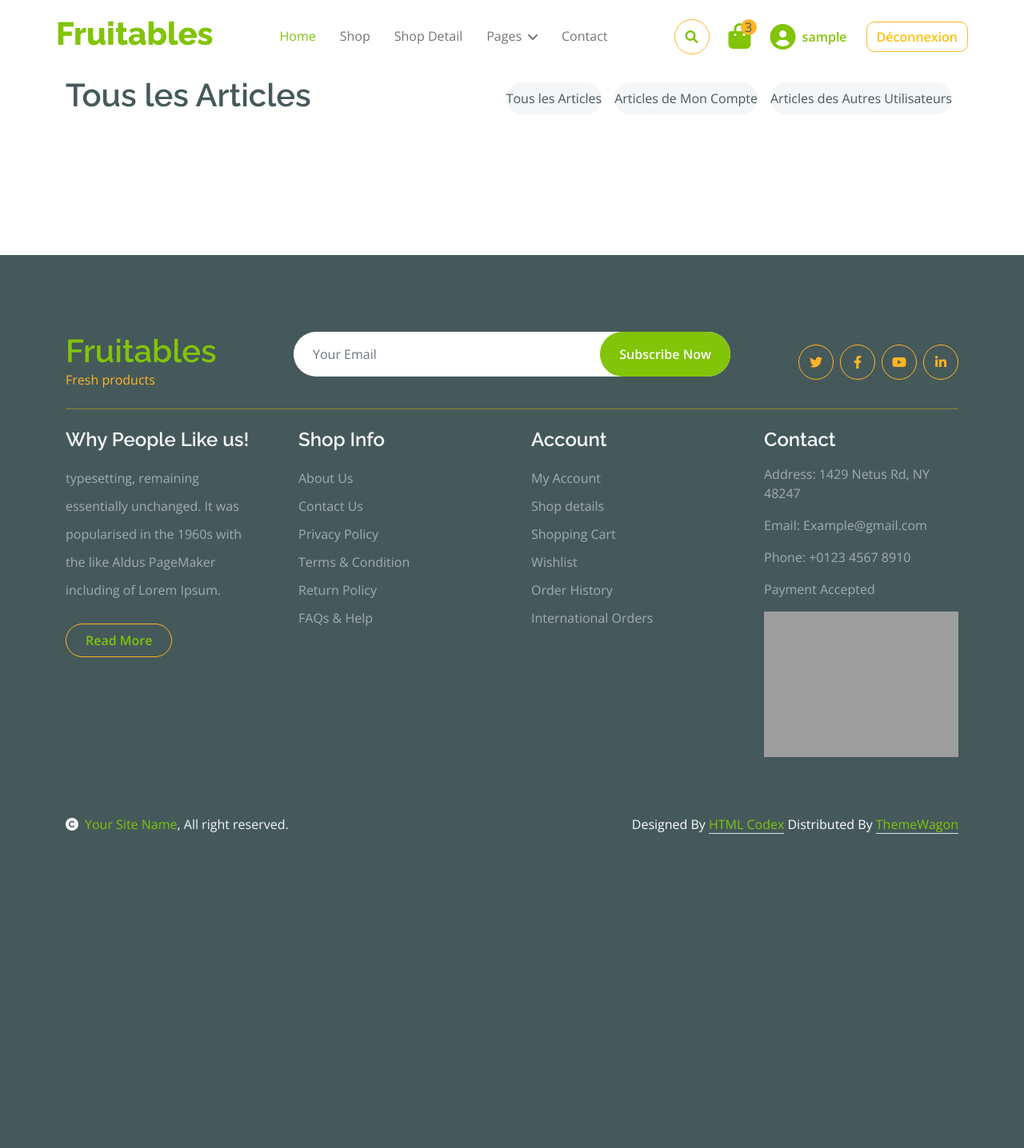
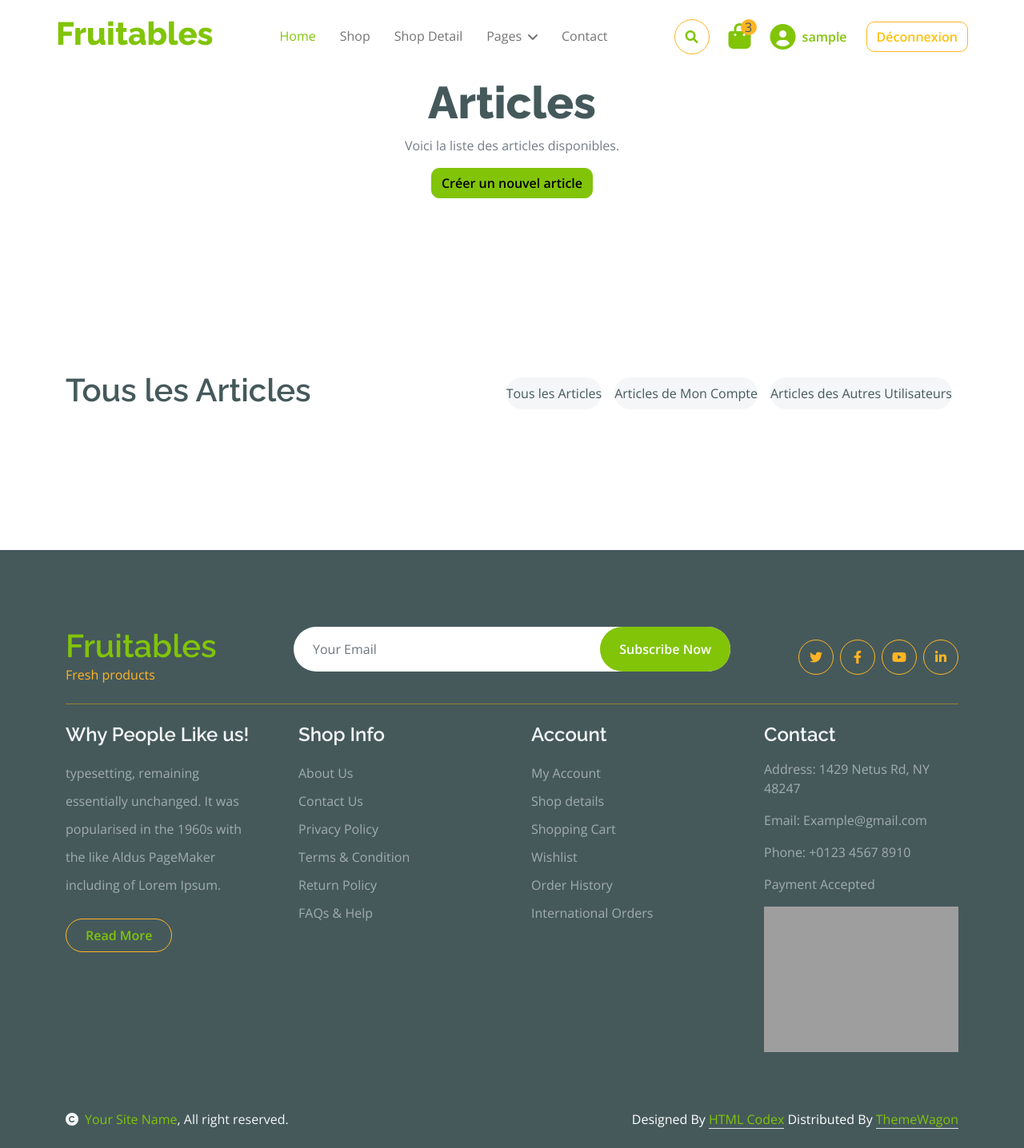
Before and after one commit to marouene2727/StackOverlord-DjangoEcommerce, a Django app: page /articles/articles/ in a window 1280 px wide. Shown: the part 57-1493 px from the top of the page at 80% size. Before the commit the page ends 1100 px from the top, so only its background shows below. Run offline with Django 4.2, Linux system fonts and the light colour scheme; the visitor is signed in with stand-in values (Sample User, id 1); data that the repository does not hold is empty; some libraries are stand-ins or nearby versions; grey boxes are pictures that could not be loaded.

Commit message:
version ffff

```diff
--- a/blogs/templates/articles/article_list.html
+++ b/blogs/templates/articles/article_list.html
@@ -7,7 +7,66 @@
 
 {% load static %}
 <!DOCTYPE html>
+<html lang="fr">
+<head>
+    <meta charset="UTF-8">
+    <meta name="viewport" content="width=device-width, initial-scale=1.0">
+    <title>Liste des Articles</title>
+    <link rel="stylesheet" href="{% static 'css/style.css' %}">
+    <script src="{% static 'js/script.js' %}"></script>
+</head>
+<body>
+    <div class="container-fluid py-5">
+        <div class="container py-5">
+            <div class="text-center mx-auto mb-5" style="max-width: 700px;">
+                <h1 class="display-4">Articles</h1>
+                <p>Voici la liste des articles disponibles.</p>
+                <a href="{% url 'article_create' %}" class="btn btn-primary">Créer un nouvel article</a>
+            </div>
+            <div class="row g-4">
+                {% for article in articles %}
+<div class="col-lg-6 col-xl-4">
+    <div class="p-4 rounded bg-light">
+        <div class="row align-items-center">
+            <div class="col-6">
+                {% if article.image %}
+                <img src="{{ article.image.url }}" class="card-img-top" alt="{{ article.title }}">
+            {% endif %}            </div>
+            <div class="col-6">
+                <a href="{% url 'article_detail' article.pk %}" class="h5">{{ article.title }}</a>
+                <div class="d-flex my-3">
+                    {% for star in "*****" %}
+                        {% if forloop.counter <= article.rating %}
+                            <i class="fas fa-star text-primary"></i>
+                        {% else %}
+                            <i class="fas fa-star"></i>
+                        {% endif %}
+                    {% endfor %}
+                </div>
+                <h4 class="mb-3">contenu :  </h4>
+                <p>{{ article.content }}</p>
+                <h5 class="card-title"> title : </h5>
+                <P>{{ article.title }}</P>
 
+            </div>
+            <div class="d-flex justify-content-between align-items-center">
+                <a href="{% url 'article_detail' article.pk %}" class="btn btn-primary">Voir</a>
+                {% if article.author == request.user %}
+                    <a href="{% url 'article_update' article.pk %}" class="btn btn-outline-warning border border-secondary ms-2">Éditer</a>
+                    <a href="{% url 'article_delete' article.pk %}" class="btn btn-outline-primary border border-primary ms-2">Supprimer</a>
+                {% endif %}
+                </div>
+        </div>
+    </div>
+</div>
+{% endfor %}
+            </div>
+        </div>
+    </div>
+    <!-- Fact Start -->
+
+</body>
+</html>
 
 <!-- Fruits Shop Start-->
 <!DOCTYPE html>
@@ -60,21 +119,22 @@
                     <div class="col-lg-8 text-end">
                         <ul class="nav nav-pills d-inline-flex text-center mb-5">
                             <li class="nav-item">
-                                <a class="d-flex m-2 py-2 bg-light rounded-pill active" data-bs-toggle="pill" href="#tab-all">
+                                <a class="d-flex m-2 py-2 bg-light rounded-pill {% if active_tab == 'all' %}active{% endif %}" href="{% url 'article_list' %}?tab=all">
                                     <span class="text-dark">Tous les Articles</span>
                                 </a>
                             </li>
                             <li class="nav-item">
-                                <a class="d-flex m-2 py-2 bg-light rounded-pill" data-bs-toggle="pill" href="#tab-user">
+                                <a class="d-flex m-2 py-2 bg-light rounded-pill {% if active_tab == 'user' %}active{% endif %}" href="{% url 'article_list' %}?tab=user">
                                     <span class="text-dark">Articles de Mon Compte</span>
                                 </a>
                             </li>
                             <li class="nav-item">
-                                <a class="d-flex m-2 py-2 bg-light rounded-pill" data-bs-toggle="pill" href="#tab-others">
+                                <a class="d-flex m-2 py-2 bg-light rounded-pill {% if active_tab == 'others' %}active{% endif %}" href="{% url 'article_list' %}?tab=others">
                                     <span class="text-dark">Articles des Autres Utilisateurs</span>
                                 </a>
                             </li>
                         </ul>
+
                     </div>
                 </div>
                 <div class="tab-content">
--- a/blogs/views.py
+++ b/blogs/views.py
@@ -76,8 +76,16 @@ def testimonial(request):
 
 @login_required
 def article_list(request):
-    articles = Article.objects.all()
-    return render(request, 'articles/article_list.html', {'articles': articles})
+    tab = request.GET.get('tab', 'all')  # Récupère l'onglet sélectionné, par défaut 'all'
+
+    if tab == 'user':
+        articles = Article.objects.filter(author=request.user)
+    elif tab == 'others':
+        articles = Article.objects.exclude(author=request.user)
+    else:
+        articles = Article.objects.all()
+
+    return render(request, 'articles/article_list.html', {'articles': articles, 'tab': tab})
 
 @login_required
 def article_detail(request, pk):
```
Also changed, not shown: static/img/images/f48b0cb2-e375-46af-9eaf-c02fa3a67b04_1ixFQtl.jpeg (added).
